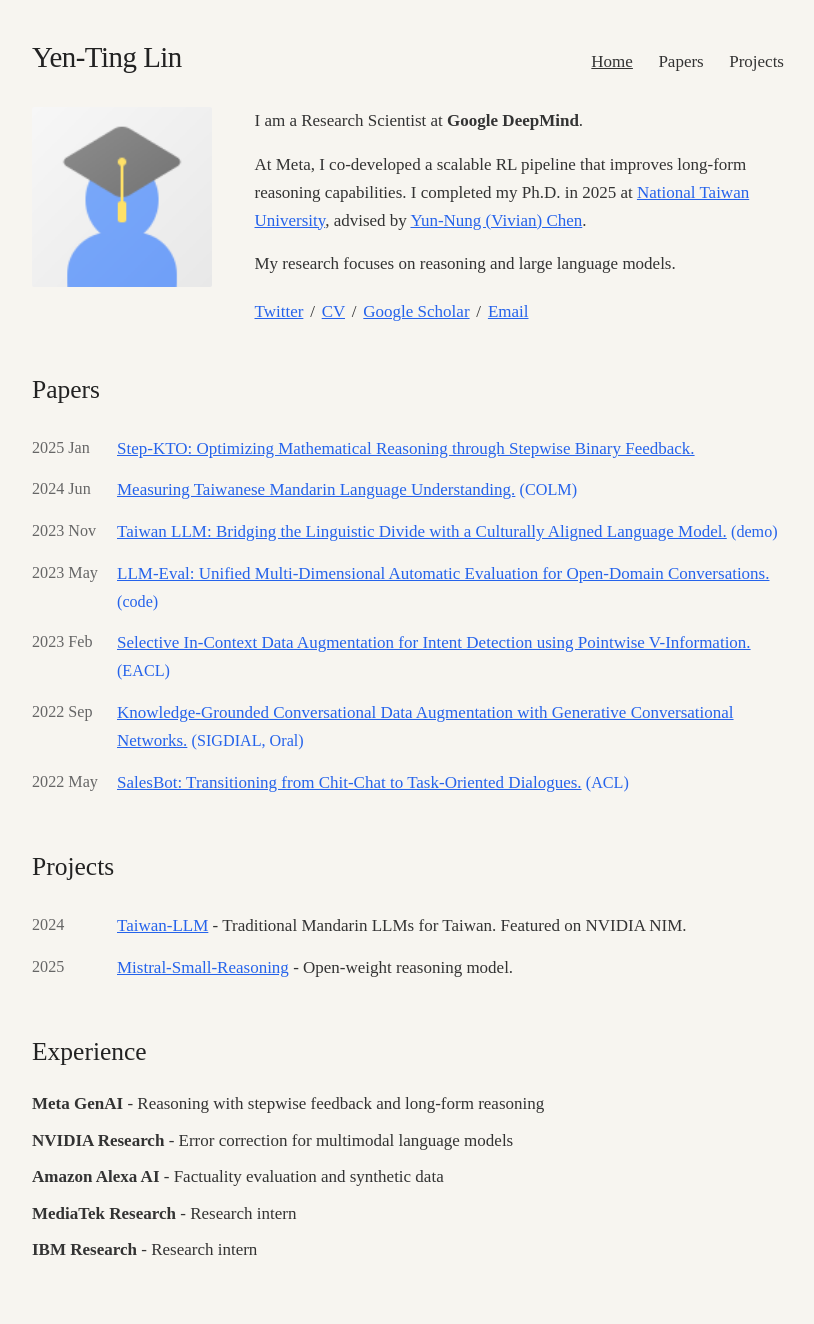
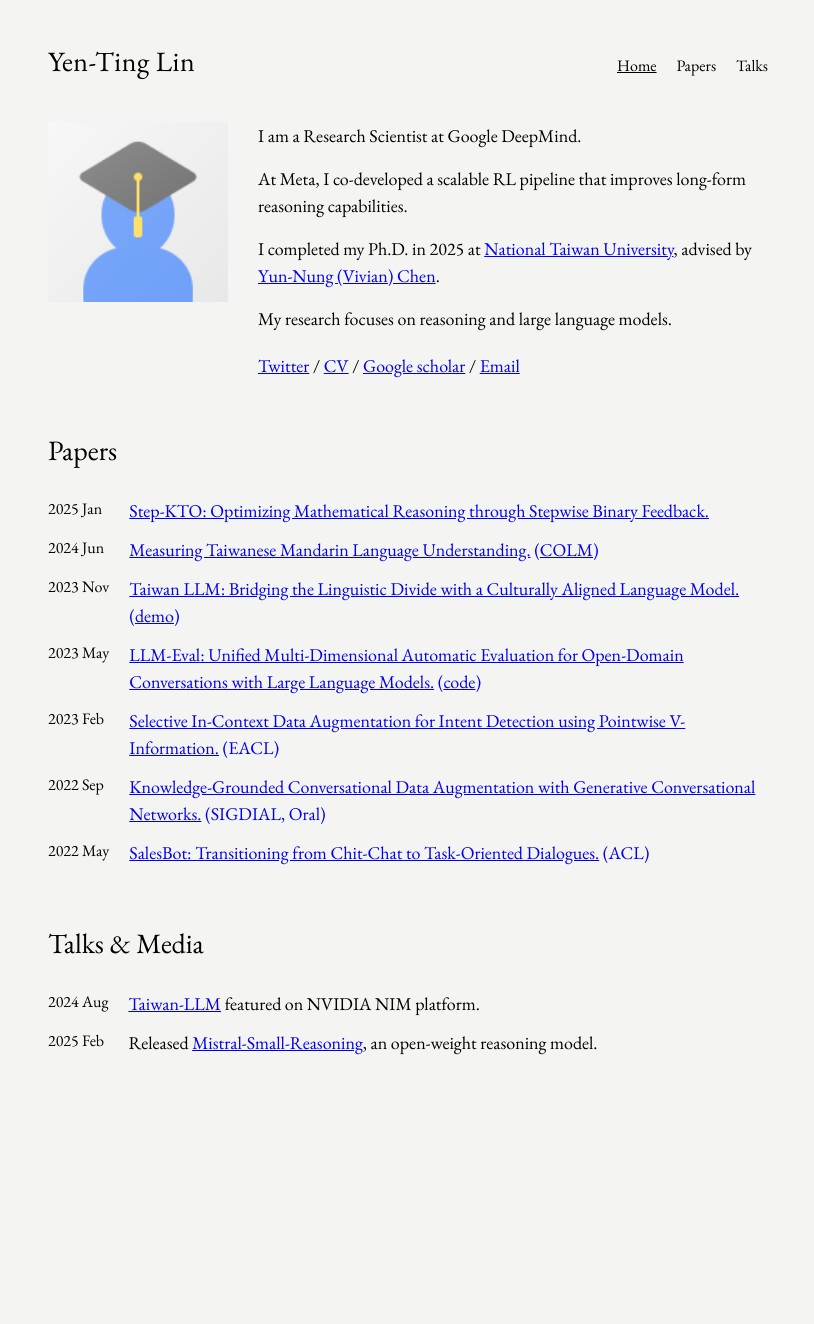
Before and after one commit to adamlin120/adamlin120.github.io, a Jekyll site: the page built from index.md, in a window 1280 px wide. Shown: the whole page, without its empty margins (232-1046 px from the left). Built offline with Jekyll 4.4.1, drawn with Linux system fonts in a browser that asks for light colours; our own code applies the rules of GitHub Pages for plain Markdown files; after the commit the page ends 1102 px from its top, so only the background shows below that.

Commit message:
Match Jason Wei site style exactly

```diff
--- a/_layouts/homepage.html
+++ b/_layouts/homepage.html
@@ -4,52 +4,55 @@
   <meta charset="UTF-8" />
   <meta name="viewport" content="width=device-width, initial-scale=1.0" />
   <title>Yen-Ting Lin</title>
+  <link rel="preconnect" href="https://fonts.googleapis.com">
+  <link rel="preconnect" href="https://fonts.gstatic.com" crossorigin>
+  <link href="https://fonts.googleapis.com/css2?family=EB+Garamond:wght@400;500&display=swap" rel="stylesheet">
   <style>
-    /* ---- Reset & Base ---- */
     * {
       margin: 0;
       padding: 0;
       box-sizing: border-box;
     }
 
-    html {
-      font-size: 17px;
+    body {
+      font-family: 'EB Garamond', Georgia, 'Times New Roman', serif;
+      background-color: #f4f4f3;
+      color: #000;
+      font-size: 18px;
+      line-height: 1.5;
     }
 
-    body {
-      font-family: "Times New Roman", Times, Georgia, serif;
-      background-color: #f7f5f0;
-      color: #333333;
-      line-height: 1.65;
+    .wrapper {
+      max-width: 760px;
+      margin: 0 auto;
+      padding: 40px 20px;
     }
 
-    /* ---- Header with Name + Navigation ---- */
+    /* Header */
     header {
-      max-width: 820px;
-      margin: 0 auto;
-      padding: 2rem 2rem 1.5rem;
       display: flex;
       justify-content: space-between;
       align-items: baseline;
+      margin-bottom: 40px;
     }
 
-    .site-name {
-      font-size: 1.7rem;
+    .name {
+      font-size: 28px;
       font-weight: 400;
-      color: #222;
+      color: #000;
       text-decoration: none;
-      letter-spacing: -0.5px;
+      letter-spacing: 0.5px;
     }
 
     nav {
       display: flex;
-      gap: 1.5rem;
+      gap: 20px;
     }
 
     nav a {
-      color: #333;
+      color: #000;
       text-decoration: none;
-      font-size: 1rem;
+      font-size: 16px;
     }
 
     nav a:hover {
@@ -60,133 +63,90 @@
       text-decoration: underline;
     }
 
-    /* ---- Main Container ---- */
-    .container {
-      max-width: 820px;
-      margin: 0 auto;
-      padding: 0 2rem 3rem;
-    }
-
-    /* ---- Hero Section ---- */
+    /* Hero */
     .hero {
       display: flex;
-      gap: 2.5rem;
-      align-items: flex-start;
-      margin-bottom: 2.5rem;
-    }
-
-    .hero-image {
-      flex-shrink: 0;
+      gap: 30px;
+      margin-bottom: 50px;
     }
 
     .hero-image img {
       width: 180px;
       height: auto;
-      border-radius: 2px;
     }
 
-    .hero-content {
-      flex: 1;
+    .hero-text p {
+      margin-bottom: 16px;
+      color: #000;
     }
 
-    .hero-content p {
-      margin-bottom: 0.9rem;
-      color: #333;
+    .hero-text a {
+      color: #00e;
+      text-decoration: underline;
     }
 
     .social-links {
-      margin-top: 1.2rem;
+      margin-top: 20px;
     }
 
     .social-links a {
-      color: #2563eb;
+      color: #00e;
       text-decoration: underline;
     }
 
-    .social-links a:hover {
-      color: #1d4ed8;
+    /* Section Headers */
+    h2 {
+      font-size: 28px;
+      font-weight: 400;
+      color: #000;
+      margin-bottom: 20px;
+      margin-top: 50px;
     }
 
-    .social-links .separator {
-      color: #333;
-      margin: 0 0.15rem;
-    }
-
-    /* ---- Section Headers ---- */
-    h2 {
-      font-size: 1.5rem;
-      font-weight: 400;
-      color: #222;
-      margin: 2.5rem 0 1rem;
-    }
-
-    /* ---- Papers Table ---- */
+    /* Papers Table */
     .papers-table {
       width: 100%;
       border-collapse: collapse;
     }
 
-    .papers-table td {
-      padding: 0.4rem 0;
+    .papers-table tr {
       vertical-align: top;
     }
 
-    .papers-table .date-col {
-      width: 85px;
-      color: #666;
-      font-size: 0.95rem;
-      padding-right: 1rem;
+    .papers-table td {
+      padding: 6px 0;
     }
 
-    .papers-table .title-col a {
-      color: #2563eb;
+    .papers-table .date {
+      width: 80px;
+      color: #000;
+      font-size: 16px;
+      padding-right: 20px;
+      white-space: nowrap;
+    }
+
+    .papers-table .title {
+      color: #000;
+    }
+
+    .papers-table .title a {
+      color: #00e;
       text-decoration: underline;
     }
 
-    .papers-table .title-col a:hover {
-      color: #1d4ed8;
+    .papers-table .venue {
+      color: #00e;
     }
 
-    .papers-table .links {
-      color: #2563eb;
-      font-size: 0.95rem;
-    }
-
-    .papers-table .links a {
-      color: #2563eb;
-      text-decoration: none;
-    }
-
-    .papers-table .links a:hover {
+    .papers-table .venue a {
+      color: #00e;
       text-decoration: underline;
     }
 
-    /* ---- General Links ---- */
-    a {
-      color: #2563eb;
-      text-decoration: underline;
-    }
-
-    a:hover {
-      color: #1d4ed8;
-    }
-
-    /* ---- Lists ---- */
-    ul {
-      list-style: none;
-      margin-top: 0.5rem;
-    }
-
-    ul li {
-      margin-bottom: 0.5rem;
-      padding-left: 0;
-    }
-
-    /* ---- Responsive ---- */
-    @media (max-width: 650px) {
+    /* Responsive */
+    @media (max-width: 600px) {
       .hero {
         flex-direction: column;
-        align-items: flex-start;
       }
 
       .hero-image img {
@@ -195,137 +155,93 @@
 
       header {
         flex-direction: column;
-        gap: 1rem;
+        gap: 15px;
       }
 
-      nav {
-        gap: 1rem;
-      }
-
-      .papers-table .date-col {
+      .papers-table .date {
         width: 70px;
-        font-size: 0.85rem;
+        font-size: 14px;
       }
     }
   </style>
 </head>
 <body>
+  <div class="wrapper">
     <!-- Header -->
     <header>
-    <a href="/" class="site-name">Yen-Ting Lin</a>
+      <span class="name">Yen-Ting Lin</span>
       <nav>
         <a href="/" class="active">Home</a>
         <a href="#papers">Papers</a>
-      <a href="#projects">Projects</a>
+        <a href="#talks">Talks</a>
       </nav>
     </header>
 
-  <main class="container">
-    <!-- Hero Section -->
-    <section class="hero">
+    <!-- Hero -->
+    <div class="hero">
       <div class="hero-image">
         <img src="/assets/img/avatar.png" alt="Yen-Ting Lin" />
       </div>
-      <div class="hero-content">
-        <p>I am a Research Scientist at <strong>Google DeepMind</strong>.</p>
-        <p>
-          At Meta, I co-developed a scalable RL pipeline that improves long-form reasoning capabilities.
-          I completed my Ph.D. in 2025 at <a href="https://www.ntu.edu.tw/">National Taiwan University</a>,
-          advised by <a href="https://www.csie.ntu.edu.tw/~yvchen/">Yun-Nung (Vivian) Chen</a>.
-        </p>
+      <div class="hero-text">
+        <p>I am a Research Scientist at Google DeepMind.</p>
+        <p>At Meta, I co-developed a scalable RL pipeline that improves long-form reasoning capabilities.</p>
+        <p>I completed my Ph.D. in 2025 at <a href="https://www.ntu.edu.tw/">National Taiwan University</a>, advised by <a href="https://www.csie.ntu.edu.tw/~yvchen/">Yun-Nung (Vivian) Chen</a>.</p>
         <p>My research focuses on reasoning and large language models.</p>
         <div class="social-links">
-          <a href="https://x.com/yentinglin56">Twitter</a>
-          <span class="separator">/</span>
-          <a href="./resume_Yenting_Lin.pdf">CV</a>
-          <span class="separator">/</span>
-          <a href="https://scholar.google.com/citations?user=UWOV0tYAAAAJ&hl=en">Google Scholar</a>
-          <span class="separator">/</span>
+          <a href="https://x.com/yentinglin56">Twitter</a> /
+          <a href="./resume_Yenting_Lin.pdf">CV</a> /
+          <a href="https://scholar.google.com/citations?user=UWOV0tYAAAAJ&hl=en">Google scholar</a> /
           <a href="mailto:adamlin120@gmail.com">Email</a>
         </div>
       </div>
-    </section>
+    </div>
 
     <!-- Papers -->
     <h2 id="papers">Papers</h2>
     <table class="papers-table">
       <tr>
-        <td class="date-col">2025 Jan</td>
-        <td class="title-col">
-          <a href="https://arxiv.org/pdf/2501.10799">Step-KTO: Optimizing Mathematical Reasoning through Stepwise Binary Feedback.</a>
-        </td>
+        <td class="date">2025 Jan</td>
+        <td class="title"><a href="https://arxiv.org/pdf/2501.10799">Step-KTO: Optimizing Mathematical Reasoning through Stepwise Binary Feedback.</a></td>
       </tr>
       <tr>
-        <td class="date-col">2024 Jun</td>
-        <td class="title-col">
-          <a href="https://arxiv.org/abs/2403.20180">Measuring Taiwanese Mandarin Language Understanding.</a>
-          <span class="links">(<a href="https://arxiv.org/pdf/2403.20180.pdf">COLM</a>)</span>
-        </td>
+        <td class="date">2024 Jun</td>
+        <td class="title"><a href="https://arxiv.org/abs/2403.20180">Measuring Taiwanese Mandarin Language Understanding.</a> <span class="venue">(<a href="https://colmweb.org/">COLM</a>)</span></td>
       </tr>
       <tr>
-        <td class="date-col">2023 Nov</td>
-        <td class="title-col">
-          <a href="https://arxiv.org/abs/2311.17487">Taiwan LLM: Bridging the Linguistic Divide with a Culturally Aligned Language Model.</a>
-          <span class="links">(<a href="https://twllm.com">demo</a>)</span>
-        </td>
+        <td class="date">2023 Nov</td>
+        <td class="title"><a href="https://arxiv.org/abs/2311.17487">Taiwan LLM: Bridging the Linguistic Divide with a Culturally Aligned Language Model.</a> <span class="venue">(<a href="https://twllm.com">demo</a>)</span></td>
       </tr>
       <tr>
-        <td class="date-col">2023 May</td>
-        <td class="title-col">
-          <a href="http://arxiv.org/abs/2305.13711">LLM-Eval: Unified Multi-Dimensional Automatic Evaluation for Open-Domain Conversations.</a>
-          <span class="links">(<a href="https://github.com/MiuLab/LLM-Eval">code</a>)</span>
-        </td>
+        <td class="date">2023 May</td>
+        <td class="title"><a href="http://arxiv.org/abs/2305.13711">LLM-Eval: Unified Multi-Dimensional Automatic Evaluation for Open-Domain Conversations with Large Language Models.</a> <span class="venue">(<a href="https://github.com/MiuLab/LLM-Eval">code</a>)</span></td>
       </tr>
       <tr>
-        <td class="date-col">2023 Feb</td>
-        <td class="title-col">
-          <a href="https://aclanthology.org/2023.eacl-main.107/">Selective In-Context Data Augmentation for Intent Detection using Pointwise V-Information.</a>
-          <span class="links">(EACL)</span>
-        </td>
+        <td class="date">2023 Feb</td>
+        <td class="title"><a href="https://aclanthology.org/2023.eacl-main.107/">Selective In-Context Data Augmentation for Intent Detection using Pointwise V-Information.</a> <span class="venue">(EACL)</span></td>
       </tr>
       <tr>
-        <td class="date-col">2022 Sep</td>
-        <td class="title-col">
-          <a href="https://aclanthology.org/2022.sigdial-1.3/">Knowledge-Grounded Conversational Data Augmentation with Generative Conversational Networks.</a>
-          <span class="links">(SIGDIAL, Oral)</span>
-        </td>
+        <td class="date">2022 Sep</td>
+        <td class="title"><a href="https://aclanthology.org/2022.sigdial-1.3/">Knowledge-Grounded Conversational Data Augmentation with Generative Conversational Networks.</a> <span class="venue">(SIGDIAL, Oral)</span></td>
       </tr>
       <tr>
-        <td class="date-col">2022 May</td>
-        <td class="title-col">
-          <a href="https://aclanthology.org/2022.acl-long.425/">SalesBot: Transitioning from Chit-Chat to Task-Oriented Dialogues.</a>
-          <span class="links">(ACL)</span>
-        </td>
+        <td class="date">2022 May</td>
+        <td class="title"><a href="https://aclanthology.org/2022.acl-long.425/">SalesBot: Transitioning from Chit-Chat to Task-Oriented Dialogues.</a> <span class="venue">(ACL)</span></td>
       </tr>
     </table>
 
-    <!-- Projects -->
-    <h2 id="projects">Projects</h2>
+    <!-- Talks & Media -->
+    <h2 id="talks">Talks & Media</h2>
     <table class="papers-table">
       <tr>
-        <td class="date-col">2024</td>
-        <td class="title-col">
-          <a href="https://huggingface.co/collections/yentinglin/taiwan-llm-6523f5a2d6ca498dc3810f07">Taiwan-LLM</a> - Traditional Mandarin LLMs for Taiwan. Featured on NVIDIA NIM.
-        </td>
+        <td class="date">2024 Aug</td>
+        <td class="title"><a href="https://build.nvidia.com/yentinglin/llama-3-taiwan-70b-instruct">Taiwan-LLM</a> featured on NVIDIA NIM platform.</td>
       </tr>
       <tr>
-        <td class="date-col">2025</td>
-        <td class="title-col">
-          <a href="https://huggingface.co/yentinglin/Mistral-Small-24B-Instruct-2501-reasoning">Mistral-Small-Reasoning</a> - Open-weight reasoning model.
-        </td>
+        <td class="date">2025 Feb</td>
+        <td class="title">Released <a href="https://huggingface.co/yentinglin/Mistral-Small-24B-Instruct-2501-reasoning">Mistral-Small-Reasoning</a>, an open-weight reasoning model.</td>
       </tr>
     </table>
 
-    <!-- Experience -->
-    <h2>Experience</h2>
-    <ul>
-      <li><strong>Meta GenAI</strong> - Reasoning with stepwise feedback and long-form reasoning</li>
-      <li><strong>NVIDIA Research</strong> - Error correction for multimodal language models</li>
-      <li><strong>Amazon Alexa AI</strong> - Factuality evaluation and synthetic data</li>
-      <li><strong>MediaTek Research</strong> - Research intern</li>
-      <li><strong>IBM Research</strong> - Research intern</li>
-    </ul>
-
-  </main>
+  </div>
 </body>
 </html>
```
Lines whose indentation alone changed are shown as unchanged.
